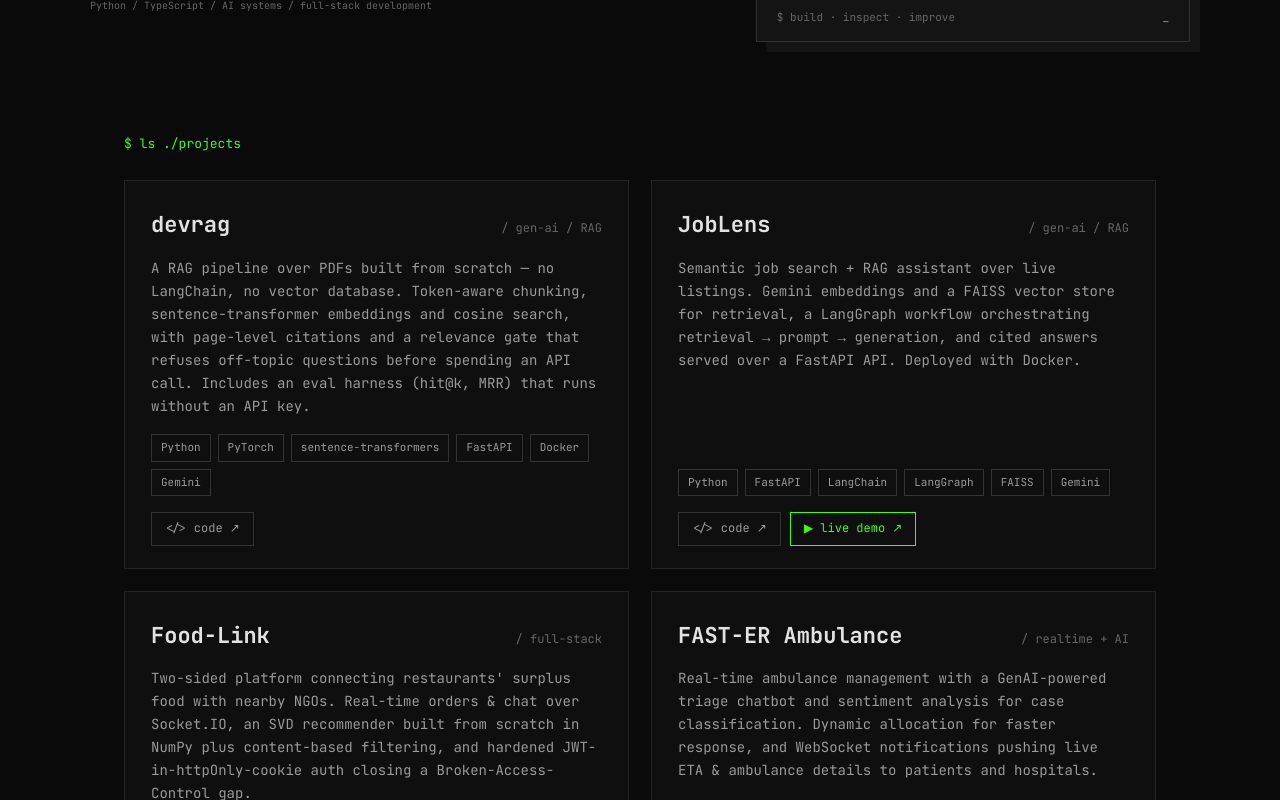
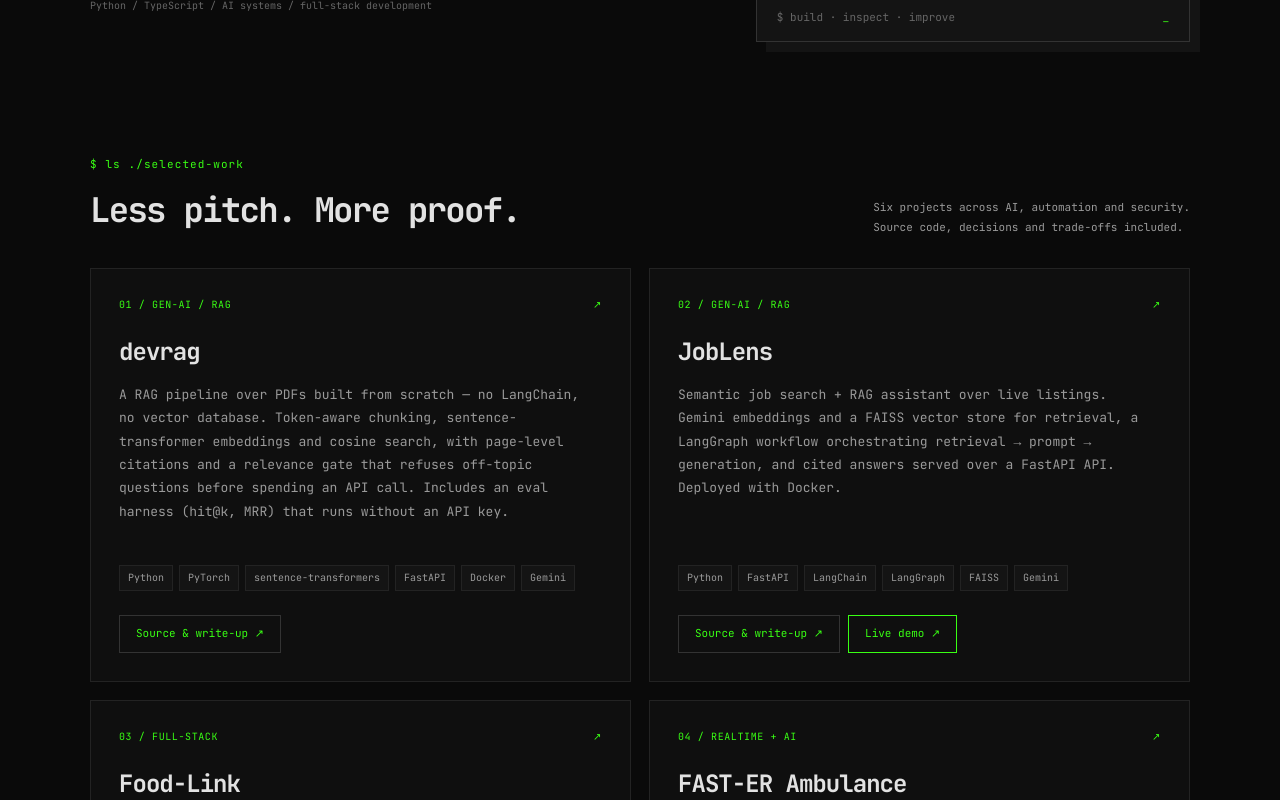
Before and after one commit to owaish7/owais-portfolio, a Next.js app: page / in a window 1280 px wide. Shown: the part 580-1380 px from the top of the page. Built offline with nearby package versions, Linux system fonts and the light colour scheme; no server answers.

Commit message:
Refresh portfolio for AI and tech internship applications

```diff
--- a/components/Projects.tsx
+++ b/components/Projects.tsx
@@ -2,126 +2,17 @@
 
 export default function Projects() {
   return (
-    <section
-      id="projects"
-      style={{ maxWidth: 1080, margin: "0 auto", padding: "8px 24px 78px" }}
-    >
-      <div style={{ color: "var(--acc)", fontSize: 13, marginBottom: 26 }}>
-        $ ls ./projects
-      </div>
-      <div
-        data-two
-        style={{
-          display: "grid",
-          gridTemplateColumns: "1fr 1fr",
-          gap: 22,
-        }}
-      >
-        {projects.map((p) => (
-          <div
-            key={p.name}
-            style={{
-              border: "1px solid var(--line)",
-              background: "var(--panel)",
-              padding: "26px 26px 22px",
-              transition: ".2s",
-              display: "flex",
-              flexDirection: "column",
-            }}
-          >
-            <div
-              style={{
-                display: "flex",
-                justifyContent: "space-between",
-                alignItems: "baseline",
-                gap: 10,
-              }}
-            >
-              <span
-                style={{ fontSize: 22, fontWeight: 700, color: "var(--fg)" }}
-              >
-                {p.name}
-              </span>
-              <span
-                style={{
-                  color: "var(--faint)",
-                  fontSize: 12,
-                  whiteSpace: "nowrap",
-                }}
-              >
-                / {p.cat}
-              </span>
-            </div>
-            <p
-              style={{
-                margin: "14px 0 16px",
-                color: "var(--dim)",
-                fontSize: 14,
-                lineHeight: 1.65,
-                flex: 1,
-              }}
-            >
-              {p.desc}
-            </p>
-            <div
-              style={{
-                display: "flex",
-                flexWrap: "wrap",
-                gap: 7,
-                marginBottom: 16,
-              }}
-            >
-              {p.tags.map((t) => (
-                <span
-                  key={t}
-                  style={{
-                    border: "1px solid var(--line2)",
-                    color: "var(--dim)",
-                    fontSize: 11,
-                    padding: "4px 9px",
-                  }}
-                >
-                  {t}
-                </span>
-              ))}
-            </div>
-            <div style={{ display: "flex", gap: 9, marginTop: "auto" }}>
-              <a
-                href={p.url}
-                target="_blank"
-                rel="noreferrer"
-                data-plink
-                style={{
-                  border: "1px solid var(--line2)",
-                  color: "var(--dim)",
-                  fontSize: 12,
-                  padding: "6px 13px",
-                  textDecoration: "none",
-                  transition: ".18s",
-                }}
-              >
-                {"</>"} code ↗
-              </a>
-              {p.demo && (
-                <a
-                  href={p.demo}
-                  target="_blank"
-                  rel="noreferrer"
-                  data-plink
-                  style={{
-                    border: "1px solid var(--acc)",
-                    color: "var(--acc)",
-                    fontSize: 12,
-                    padding: "6px 13px",
-                    textDecoration: "none",
-                    transition: ".18s",
-                  }}
-                >
-                  ▶ live demo ↗
-                </a>
-              )}
-            </div>
-          </div>
+    <section id="projects" className="projects-section">
+      <div className="section-heading"><div><p className="eyebrow">$ ls ./selected-work</p><h2>Less pitch. More proof.</h2></div><p>Six projects across AI, automation and security.<br />Source code, decisions and trade-offs included.</p></div>
+      <div className="project-grid">
+        {projects.map((p,i) => (
+          <article key={p.name} className="project-card">
+            <div className="project-meta"><span>0{i+1} / {p.cat}</span><span aria-hidden="true">↗</span></div>
+            <h3>{p.name}</h3><p className="project-desc">{p.desc}</p>
+            <p className="project-proof">{p.proof}</p>
+            <div className="project-tags">{p.tags.map(t=><span key={t}>{t}</span>)}</div>
+            <div className="project-links"><a className="lk" href={p.url} target="_blank" rel="noreferrer" aria-label={p.name+" source code"}>Source & write-up ↗</a>{p.demo && <a className="lk lkacc" href={p.demo} target="_blank" rel="noreferrer" aria-label={p.name+" live demo"}>Live demo ↗</a>}</div>
+          </article>
         ))}
       </div>
     </section>
```
